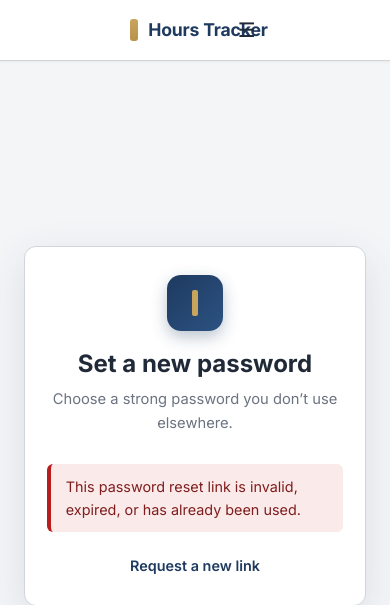
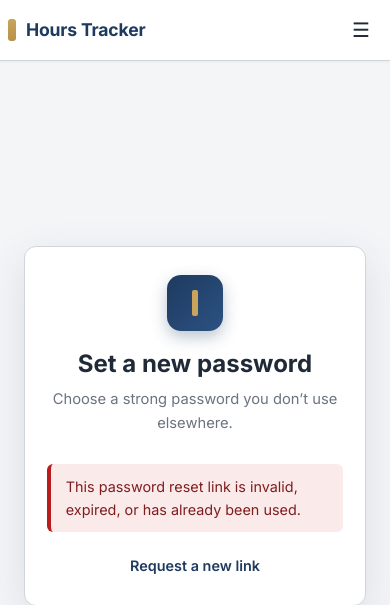
Before and after one commit to meshtirop1/company, a Django app: page /reset/1/1/ in a window 390 px wide. Shown: the top 605 px of the page. Run offline with Django 5.2, Linux system fonts and the light colour scheme.

Commit message:
Fix mobile navbar: brand overlapping the menu toggle
On small screens the navbar was flex, which shrank the inner container to its
content and centred it, so the brand sat mid-bar under the absolutely-positioned
hamburger. Force the container full-width on mobile: brand left, toggle right.

```diff
--- a/static/css/base.css
+++ b/static/css/base.css
@@ -459,3 +459,11 @@ main.container input:focus, main.container select:focus, main.container textarea
 .panel input[type="email"], .panel input[type="password"], .panel select, .panel textarea { max-width: 460px; }
 .panel table .input-field { max-width: none; }
 .panel form > .button-primary, .panel form > .button-danger { margin-top: 0.5rem; }
+
+/* ---- Mobile navbar: full-width container so brand & toggle don't overlap ---- */
+@media (max-width: 1024px) {
+    .navbar { display: block; }
+    .navbar .container { width: 100%; justify-content: space-between; align-items: center; }
+    .navbar-brand { margin-left: 0; }
+    .navbar-toggle { top: 50%; transform: translateY(-50%); }
+}
```
